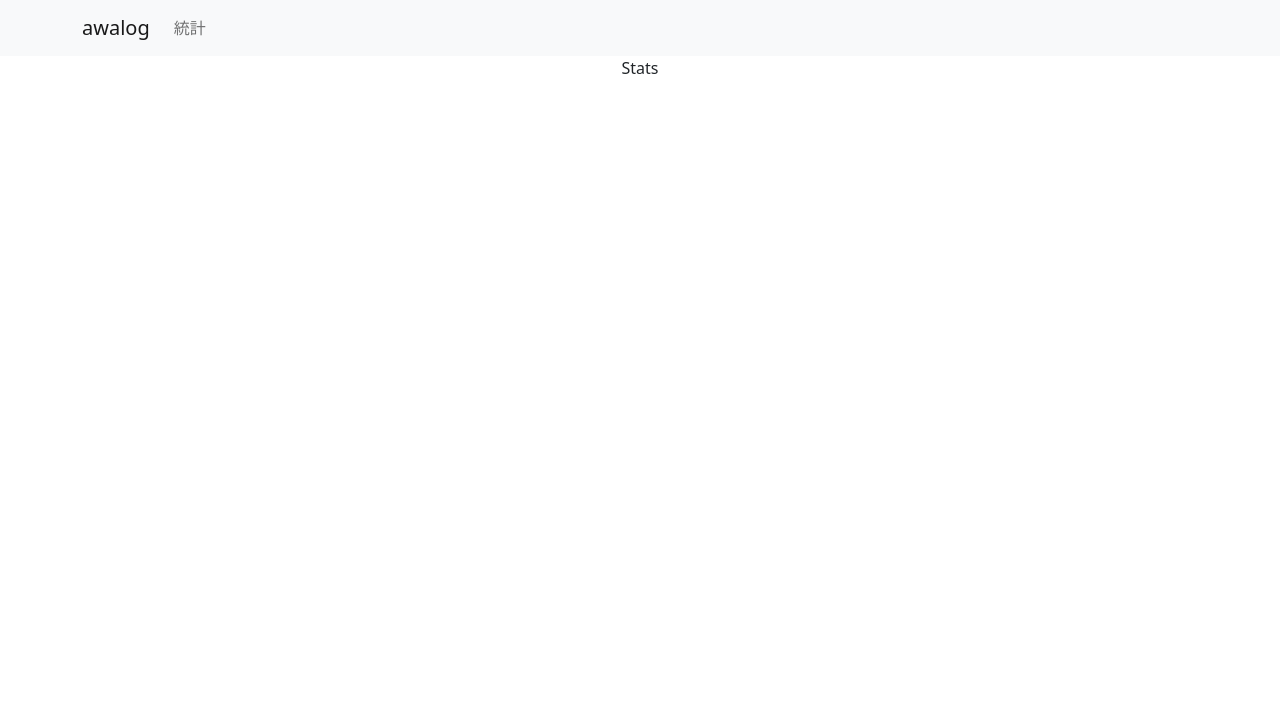
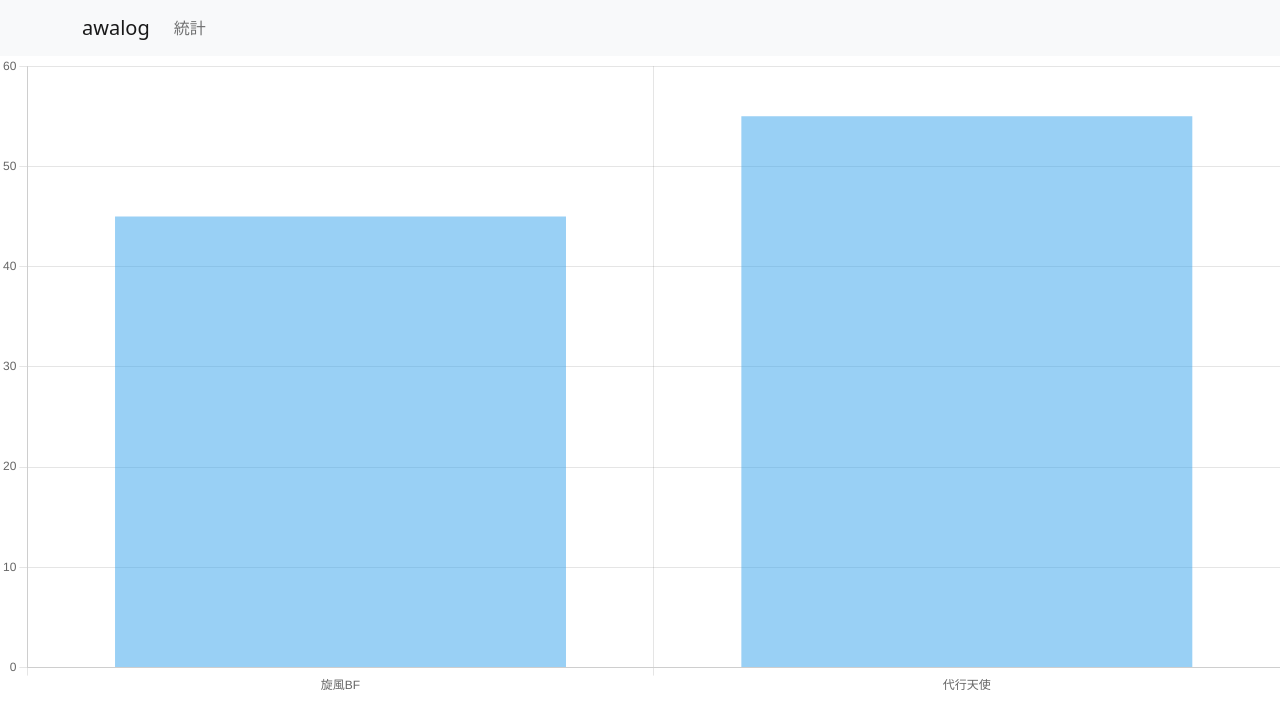
Before and after one commit to dateshi/awalog, a React (Create React App) app in the folder frontend/: page /stats in a window 1280 px wide. Shown: the top 728 px of the page. Built offline with nearby package versions, Linux system fonts and the light colour scheme.

Commit message:
react-chart-js2導入

```diff
--- a/frontend/package.json
+++ b/frontend/package.json
@@ -10,8 +10,10 @@
     "@types/react": "^18.0.12",
     "@types/react-dom": "^18.0.5",
     "bootstrap": "^5.1.3",
+    "chart.js": "^3.8.2",
     "react": "^18.1.0",
     "react-bootstrap": "^2.4.0",
+    "react-chartjs-2": "^4.3.1",
     "react-dom": "^18.1.0",
     "react-router-dom": "^6.3.0",
     "react-scripts": "5.0.1",
--- a/frontend/src/App.tsx
+++ b/frontend/src/App.tsx
@@ -2,8 +2,8 @@ import React from "react";
 import { BrowserRouter as Router, Routes, Route } from "react-router-dom";
 import "./App.css";
 import LP from "./LP";
+import "bootstrap/dist/css/bootstrap.min.css";
 import Stats from "./Stats";
-import "bootstrap/dist/css/bootstrap.min.css";
 
 function App() {
   return (
--- a/frontend/src/Stats/Body.tsx
+++ b/frontend/src/Stats/Body.tsx
@@ -1,5 +1,11 @@
+import Summary from "./Summary";
+
 const Body = () => {
-  return <>Stats</>;
+  return (
+    <>
+      <Summary />
+    </>
+  );
 };
 
 export default Body;
--- /dev/null
+++ b/frontend/src/Stats/Summary.tsx
@@ -0,0 +1,45 @@
+import { Bar } from "react-chartjs-2";
+import {
+  Chart as ChartJS,
+  CategoryScale,
+  LinearScale,
+  BarElement,
+  Title,
+  Tooltip,
+  Legend,
+} from "chart.js";
+
+ChartJS.register(
+  CategoryScale,
+  LinearScale,
+  BarElement,
+  Title,
+  Tooltip,
+  Legend
+);
+
+const Summary = () => {
+  return (
+    <Bar
+      options={{
+        plugins: {
+          legend: {
+            display: false,
+          },
+        },
+      }}
+      data={{
+        labels: ["旋風BF", "代行天使"],
+        datasets: [
+          {
+            label: "勝率",
+            data: [45, 55],
+            backgroundColor: "rgba(53, 162, 235, 0.5)",
+          },
+        ],
+      }}
+    ></Bar>
+  );
+};
+
+export default Summary;
```
Also changed, not shown: 1 other file (tests, documents, lock files or other folders).
